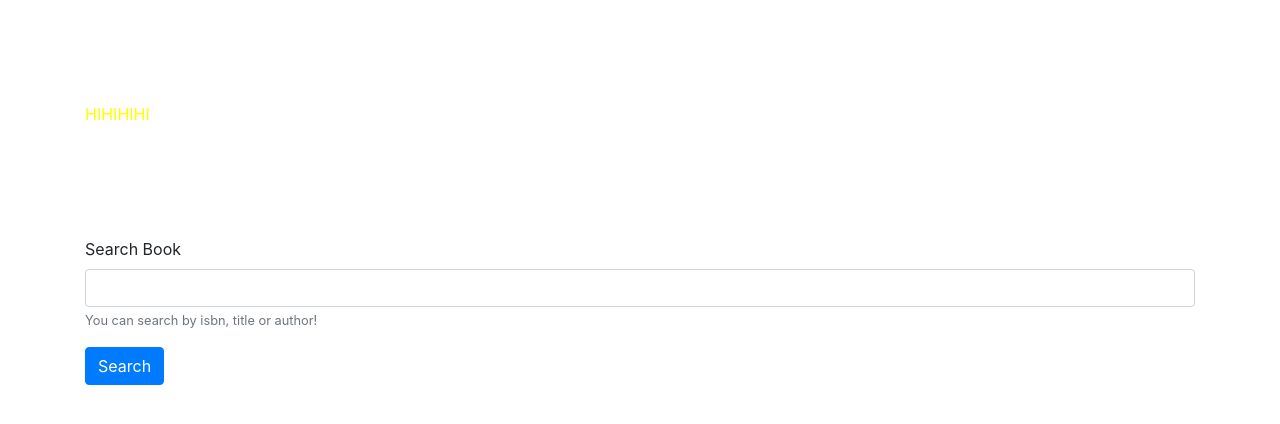
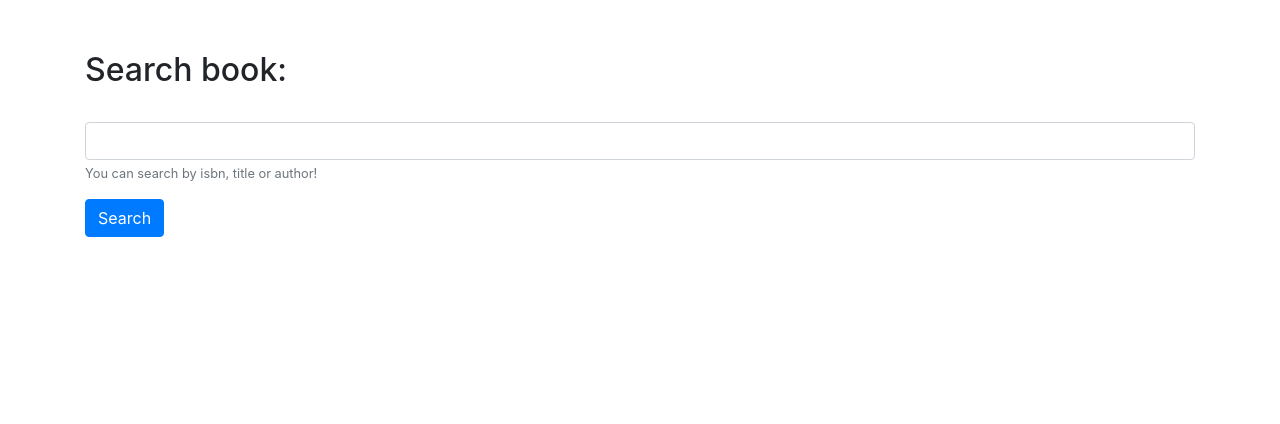
Before and after one commit to samuelhg200/project1, a Flask app: page /search in a window 1280 px wide. Shown: the part 59-483 px from the top of the page. Run offline with Flask 2, Linux system fonts and the light colour scheme; the visitor is signed in with stand-in values (Sample User, id 1); some libraries are stand-ins or nearby versions.

Commit message:
minor changes made

```diff
--- a/static/styles/styles.css
+++ b/static/styles/styles.css
@@ -7,11 +7,11 @@ nav ul a {
 }
 
 .container {
-  margin-top: 8%;
+  margin-top: 4%;
 }
 
-p {
-  color: yellow;
+h2, h3 {
+  text-align: center;
 }
 
 /*# sourceMappingURL=styles.css.map */
--- a/static/styles/styles.scss
+++ b/static/styles/styles.scss
@@ -11,9 +11,9 @@ nav {
 }
 
 .container {
-    margin-top: 8%;
+    margin-top: 4%;
 }
 
-p {
-    color: yellow;
+h2, h3 {
+    text-align: center;
 }
--- a/templates/login.html
+++ b/templates/login.html
@@ -5,7 +5,7 @@
 {% endblock %}
 
 {% block main %}
-    <h3>Login</h3>
+    <h2>Login</h2>
     <form action="/login" method = "post">
         <div class="form-group">
             <label for="username">Username</label>
--- a/templates/search.html
+++ b/templates/search.html
@@ -5,10 +5,10 @@
 {% endblock %}
 
 {% block main %}
-    <p class='peterpan'>HIHIHIHI</p>
-    <form action="/search" method = "post" style='margin-top: 10%'>
+    <h2 style='text-align: left'>Search book:</h2>
+    <br>
+    <form action="/search" method = "post">
         <div class="form-group">
-            <label for="keyword" class='peterpan'>Search Book</label>
             <input type="text" class="form-control" id="keyword" name="keyword" aria-describedby="keywordsearch">
             <small id="keywordsearch" class="form-text text-muted">You can search by isbn, title or author!</small>
           </div>
```
